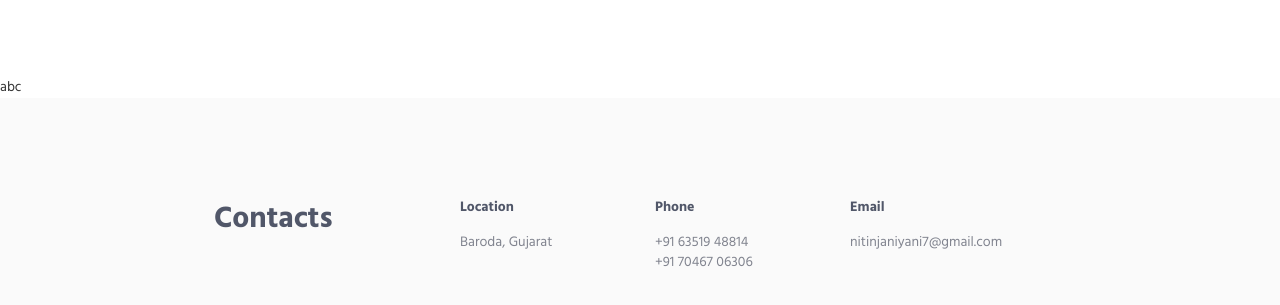
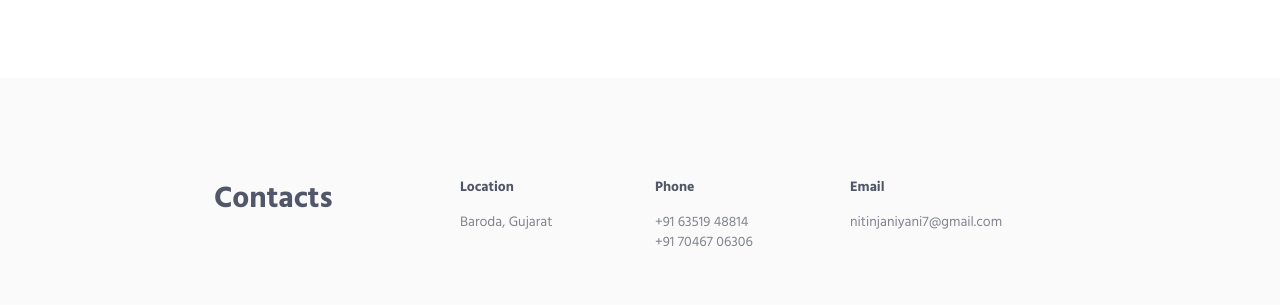
Before and after one commit to NTJ3/nitinjanyani, a website: page docs/index.html in a window 1280 px wide. Shown: the part 2253-2558 px from the top of the page. Drawn offline with Linux system fonts and the light colour scheme.

Commit message:
add changes

```diff
--- a/docs/index.html
+++ b/docs/index.html
@@ -294,9 +294,38 @@
         <!-- Contact -->
         <div id="contact">
             <div class="bg-color-sky-light">
-            </div>abc</div>
-                <contact-info></contact-info>
-            </div>
+                <div class="container content-lg">
+                    <div class="row">
+                        <div class="col-sm-3 sm-margin-b-30">
+                            <div class="text-right sm-text-left">
+                                <h2 class="margin-b-0">Contacts</h2>
+                                <!-- <p>Hire me.</p> -->
+                            </div>
+                        </div>
+                        <div class="col-sm-8 col-sm-offset-1">
+                            <div class="row">
+                                <div class="col-md-3 col-xs-6 md-margin-b-30">
+                                    <h5>Location</h5>
+                                    <a href="http://keenthemes.com/">Baroda, Gujarat</a>
+                                </div>
+                                <div class="col-md-3 col-xs-6 md-margin-b-30">
+                                    <h5>Phone</h5>
+                                    <a href="http://keenthemes.com/">+91 63519 48814<br/>+91 70467 06306</a>
+                                </div>
+                                <div class="col-md-3 col-xs-6">
+                                    <h5>Email</h5>
+                                    <a href="mailto:nitinjaniyani7@gmail.com">nitinjaniyani7@gmail.com</a>
+                                </div>
+                                <!-- <div class="col-md-3 col-xs-6">
+                                    <h5>Linked In</h5>
+                                    <a href="https://in.linkedin.com/in/nitin-janyani-222ba611a" target="_blank">Nitin Janyani</a>
+                                </div> -->
+                            </div>
+                        </div>
+                    </div>
+                    <!--// end row -->
+                </div>
+                </div>
         </div>
         <!-- End Contact -->
 
```
